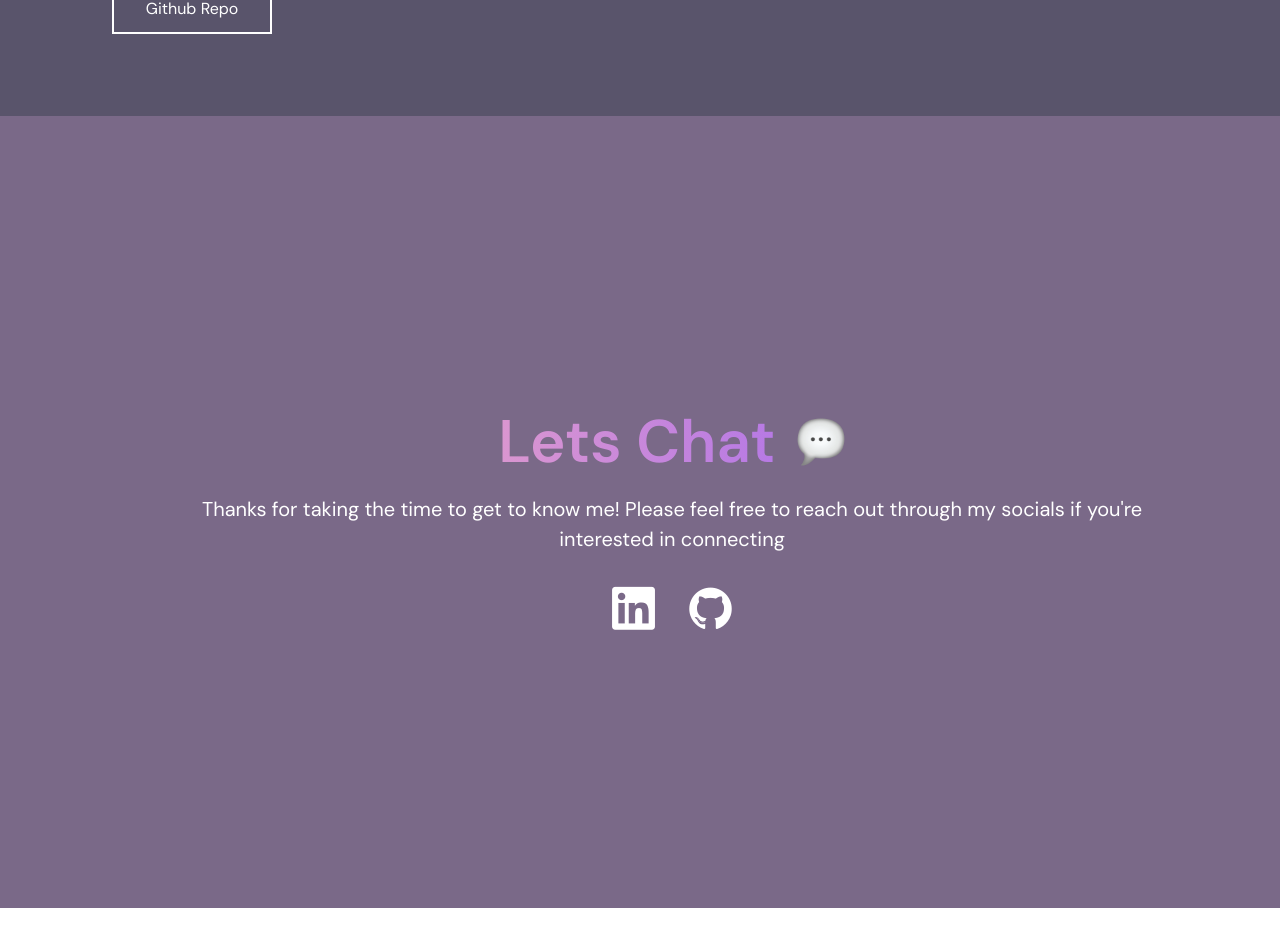
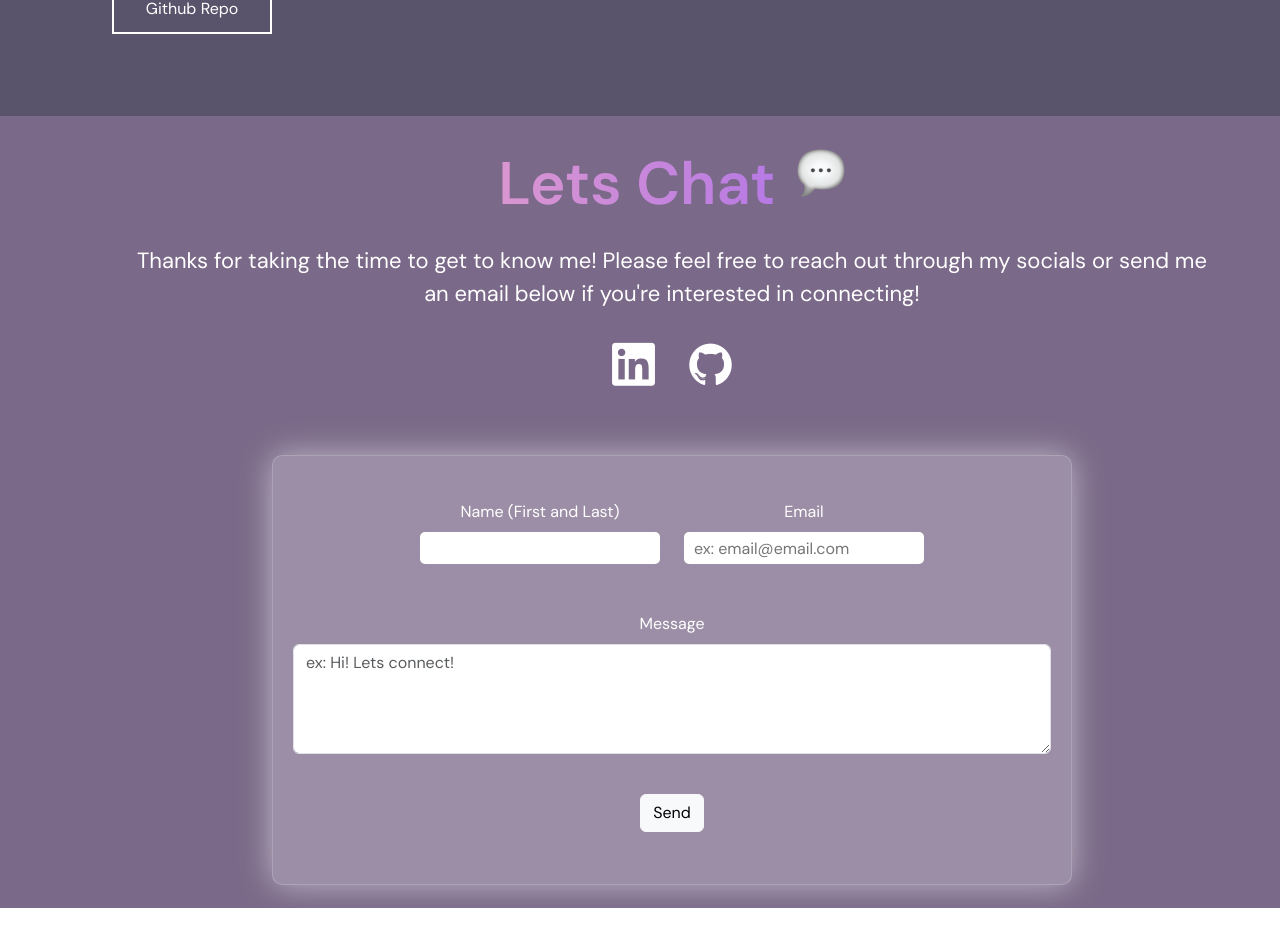
Before and after one commit to Rhemb/portfolio, a React (Vite) app: page / in a window 1280 px wide. Shown: the part 2870-3816 px from the top of the page. Before the commit the page ends 3778 px from the top, so only its background shows below. Built offline with nearby package versions, Linux system fonts and the light colour scheme; a web font is replaced by a local one.

Commit message:
Create and link email form. Add navigation to top of page. Style main page

```diff
--- a/package.json
+++ b/package.json
@@ -10,6 +10,7 @@
     "preview": "vite preview"
   },
   "dependencies": {
+    "emailjs-com": "^3.2.0",
     "react": "^18.2.0",
     "react-dom": "^18.2.0",
     "react-router-dom": "^6.15.0"
--- a/src/App.css
+++ b/src/App.css
@@ -263,7 +263,7 @@ section {
 .contact-section {
   display: flex;
   flex-direction: column;
-  justify-content: center;
+  /* justify-content: center; */
   margin: 2em 0 0 4em;
   align-items: center;
   height: 95vh;
@@ -294,7 +294,33 @@ section {
 }
 
 .contact-text {
-  font-size: 20px;
+  font-size: 22px;
   width: 50em;
   text-align: center;
 }
+
+.input {
+  height: 2em;
+  width: 15em;
+  padding: 10px;
+  border: none;
+  border-radius: 5px;
+}
+
+#send-email-form {
+  padding: 20px;
+  text-align: center;
+  display: flex;
+  flex-direction: column;
+}
+
+.send-email-section {
+  margin-top: 3em;
+  width: 50em;
+  background: rgba( 255, 255, 255, 0.25 );
+  box-shadow: 0 0px 32px 0 rgba(247, 247, 247, 0.563);
+  backdrop-filter: blur( 3.5px );
+  -webkit-backdrop-filter: blur( 3.5px );
+  border-radius: 10px;
+  border: 1px solid rgba( 255, 255, 255, 0.18 );
+}
--- a/src/components/Mainpage.jsx
+++ b/src/components/Mainpage.jsx
@@ -1,4 +1,6 @@
 import 'bootstrap/dist/css/bootstrap.min.css';
+import emailjs from 'emailjs-com';
+
 import RBGLogo from '../assets/images/RBG-login-page.png';
 import RBGicon from '../assets/images/gamepad-logo.png';
 import Wishfor from '../assets/images/wishfor-landing.png';
@@ -16,7 +18,9 @@ import { Link } from 'react-router-dom';
 const Main = () => {
     const [currentIndex, setCurrentIndex] = useState(0);
     const [isVisible, setVisible] = useState(true);
+    const [success, setSuccess] = useState('');
     const domRef = useRef();
+    const form = useRef();
 
     const images = [
         personalImg,
@@ -42,9 +46,21 @@ const Main = () => {
         return () => observer.unobserve(domRef.current);
     }, []);
 
+    const sendEmail = (e) => {
+        e.preventDefault();
+
+        emailjs.sendForm('service_lc8lmlr', 'template_iiadfp9', form.current, 'gsf0xkuf3wPLrj9Ay')
+            .then((result) => {
+                setSuccess('Email sent successfully!');
+                document.getElementById("send-email-form").reset();
+            }, (error) => {
+                console.log(error);
+            });
+    };
+
     return (
         <div id="main-page-container">
-            <nav>
+            <nav id="top">
                 <div className='d-flex flex-row justify-content-between align-items-center mx-5'>
                     <div>
                         <h1 className='mt-3'>RB</h1>
@@ -71,22 +87,22 @@ const Main = () => {
                     </div>
                     <div className='introduction-container'>
                         <ul className='d-flex flex-row p-3 mb-5'>
-                            <li><Link to={"https://www.linkedin.com/in/rheanne-bande/"} target='_blank' className='text-decoration-none p-3'><i class="devicon-linkedin-plain"></i></Link></li>
-                            <li><Link to={"https://github.com/Rhemb"} target='_blank' className='text-decoration-none p-3'><i class="devicon-github-original"></i></Link></li>
+                            <li><Link to={"https://www.linkedin.com/in/rheanne-bande/"} target='_blank' className='text-decoration-none p-3'><i className="devicon-linkedin-plain"></i></Link></li>
+                            <li><Link to={"https://github.com/Rhemb"} target='_blank' className='text-decoration-none p-3'><i className="devicon-github-original"></i></Link></li>
                         </ul>
                     </div>
                     <div className='technologies d-flex flex-column text-center'>
                         <p className='fs-2 text-white mb-5'>Top Technologies</p>
                         <ul className='d-flex flex-row justify-content-evenly'>
-                            <li><i class="tech-icon devicon-javascript-plain"></i></li>
-                            <li><i class="tech-icon devicon-python-plain"></i></li>
-                            <li><i class="tech-icon devicon-mysql-plain"></i></li>
-                            <li><i class="tech-icon devicon-html5-plain-wordmark"></i></li>
-                            <li><i class="tech-icon devicon-css3-plain-wordmark"></i></li>
-                            <li><i class="tech-icon devicon-bootstrap-plain"></i></li>
-                            <li><i class="tech-icon devicon-react-original"></i></li>
-                            <li><i class="tech-icon devicon-mongodb-plain-wordmark"></i></li>
-                            <li><i class="tech-icon devicon-express-original"></i></li>
+                            <li><i className="tech-icon devicon-javascript-plain"></i></li>
+                            <li><i className="tech-icon devicon-python-plain"></i></li>
+                            <li><i className="tech-icon devicon-mysql-plain"></i></li>
+                            <li><i className="tech-icon devicon-html5-plain-wordmark"></i></li>
+                            <li><i className="tech-icon devicon-css3-plain-wordmark"></i></li>
+                            <li><i className="tech-icon devicon-bootstrap-plain"></i></li>
+                            <li><i className="tech-icon devicon-react-original"></i></li>
+                            <li><i className="tech-icon devicon-mongodb-plain-wordmark"></i></li>
+                            <li><i className="tech-icon devicon-express-original"></i></li>
                         </ul>
                     </div>
                 </div>
@@ -179,12 +195,35 @@ const Main = () => {
                 </div>
             </section>
             <section className={`contact-section fade-in-section ${isVisible ? 'is-visible' : ''}`} ref={domRef} id='contact'>
-                <h1 className='contact-header d-flex align-items-center mb-3'>Lets Chat<img src={chatBubble} alt="chat bubble" className="chat-emoji" /></h1>
-                <p className='contact-text'>Thanks for taking the time to get to know me! Please feel free to reach out through my socials if you're interested in connecting</p>
-                <div className='d-flex flex-row'>
-                    <Link to={"https://www.linkedin.com/in/rheanne-bande/"} target='_blank' className='text-decoration-none p-3'><i class="devicon-linkedin-plain contact-icon linkedin"></i></Link>
-                    <Link to={"https://github.com/Rhemb"} target='_blank' className='text-decoration-none p-3'><i class="devicon-github-original contact-icon github"></i></Link>
+                    <h1 className='contact-header d-flex mb-4'>Lets Chat<img src={chatBubble} alt="chat bubble" className="chat-emoji" /></h1>
+                    <p className='contact-text'>Thanks for taking the time to get to know me! Please feel free to reach out through my socials or send me an email below if you're interested in connecting!</p>
+                    <div className='d-flex flex-row'>
+                        <Link to={"https://www.linkedin.com/in/rheanne-bande/"} target='_blank' className='text-decoration-none p-3'><i class="devicon-linkedin-plain contact-icon linkedin"></i></Link>
+                        <Link to={"https://github.com/Rhemb"} target='_blank' className='text-decoration-none p-3'><i class="devicon-github-original contact-icon github"></i></Link>
+                    </div>
+                <div className='send-email-section'>
+                    <form id="send-email-form" ref={form} onSubmit={sendEmail}>
+                        <div className="mb-5 mt-4 d-flex flex-row justify-content-center">
+                            <div className='d-flex flex-column me-4'>
+                                <label className="form-label" htmlFor='name'>Name (First and Last)</label>
+                                <input className="input" id='name' type="text" name="name" />
+                            </div>
+                            <div className='d-flex flex-column'>
+                                <label className='form-label'>Email</label>
+                                <input className="input" type="email" name="email" placeholder='ex: email@email.com'/>
+                            </div>
+                        </div>
+                        <div className='mb-4'>
+                            <label className='form-label'>Message</label>
+                            <textarea className="msg form-control" name="message" rows='4' placeholder='ex: Hi! Lets connect!' />
+                        </div>
+                        <div className='mb-3'>
+                            <button className='btn btn-light mt-3' type='submit'>Send</button>
+                        </div>
+                        <p>{success}</p>
+                    </form>
                 </div>
+            <a href="#top" className='mt-5 text-white'>Back to the Top</a>
             </section>
         </div>
     )
```
Also changed, not shown: 1 other file (tests, documents, lock files or other folders).
